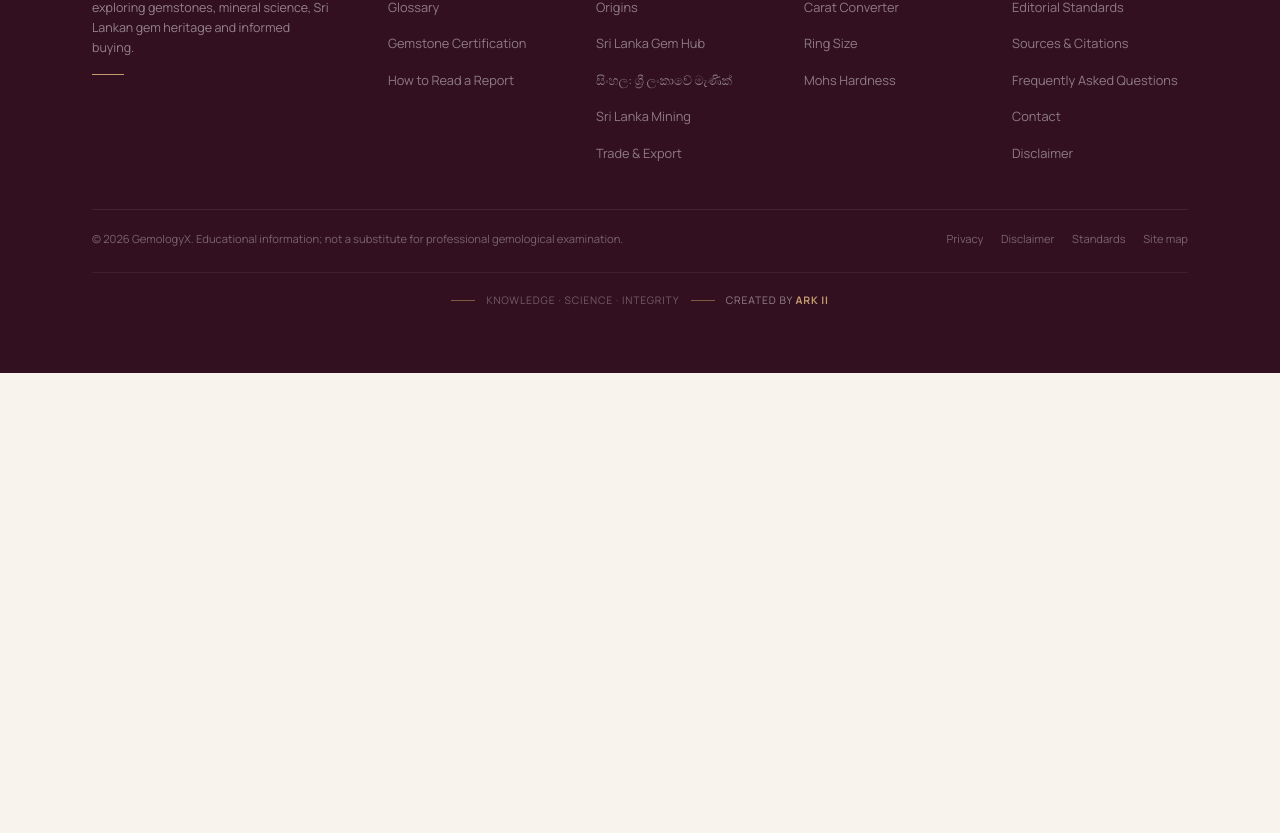
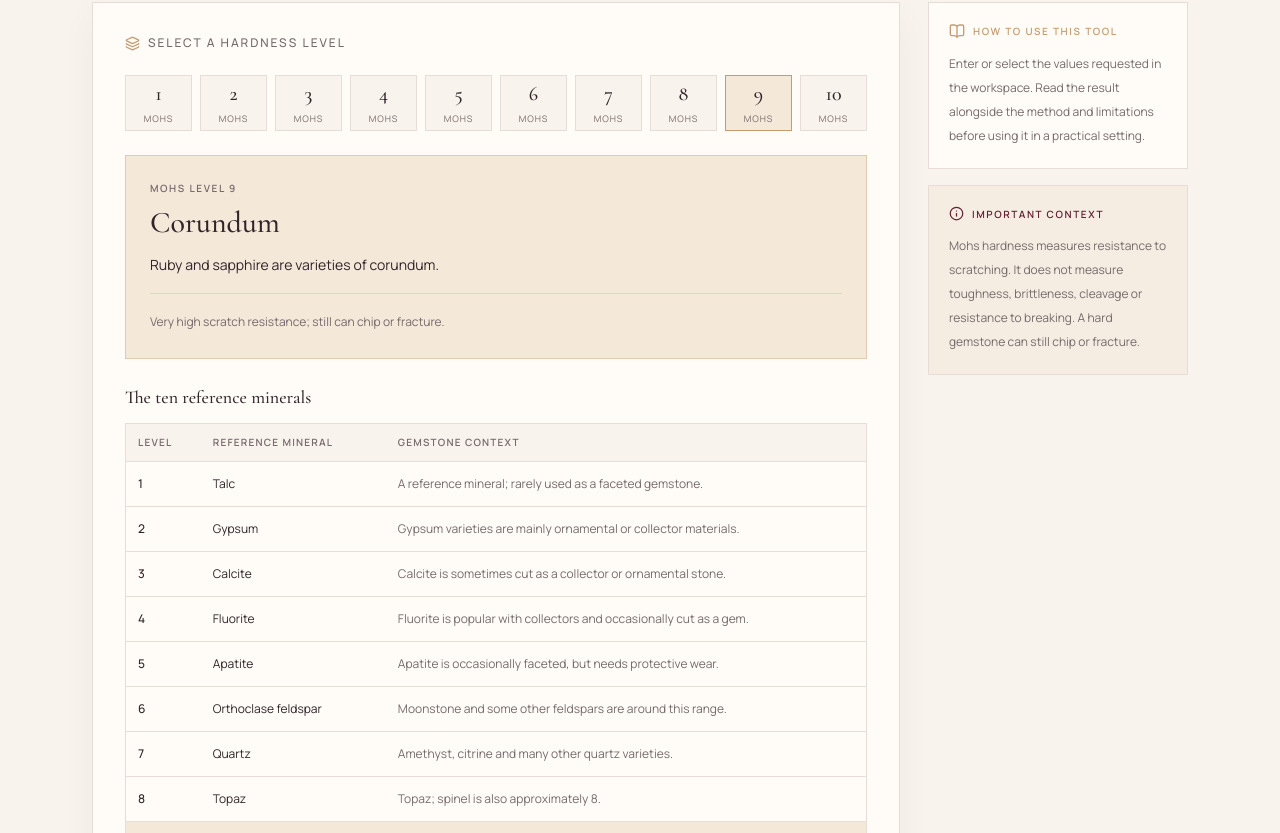
Before and after one commit to LinukaBandara/GemologyX, a Next.js app: page /tools/mohs-hardness in a window 1280 px wide. Shown: the part 427-1260 px from the top of the page. Before the commit the page ends 800 px from the top, so only its background shows below. Built offline with nearby package versions, Linux system fonts and the light colour scheme.

Commit message:
Build interactive Mohs hardness reference tool

```diff
--- /dev/null
+++ b/src/components/tools/mohs-hardness-tool.tsx
@@ -0,0 +1,91 @@
+"use client";
+
+import { useState } from "react";
+import { Info, Layers3 } from "lucide-react";
+import { ToolShell } from "@/components/tool-shell";
+
+const SCALE = [
+  { level: 1, mineral: "Talc", examples: "A reference mineral; rarely used as a faceted gemstone.", note: "Very soft. Easily scratched by many everyday materials." },
+  { level: 2, mineral: "Gypsum", examples: "Gypsum varieties are mainly ornamental or collector materials.", note: "Soft and easily marked; avoid abrasive contact." },
+  { level: 3, mineral: "Calcite", examples: "Calcite is sometimes cut as a collector or ornamental stone.", note: "Can be scratched by a copper coin; handle with care." },
+  { level: 4, mineral: "Fluorite", examples: "Fluorite is popular with collectors and occasionally cut as a gem.", note: "Relatively soft for jewellery and can be scratched by harder dust or minerals." },
+  { level: 5, mineral: "Apatite", examples: "Apatite is occasionally faceted, but needs protective wear.", note: "Moderate-low scratch resistance compared with common jewellery gems." },
+  { level: 6, mineral: "Orthoclase feldspar", examples: "Moonstone and some other feldspars are around this range.", note: "Can be scratched by quartz, which is level 7." },
+  { level: 7, mineral: "Quartz", examples: "Amethyst, citrine and many other quartz varieties.", note: "A common benchmark; quartz can scratch minerals below it." },
+  { level: 8, mineral: "Topaz", examples: "Topaz; spinel is also approximately 8.", note: "Hard, but cleavage can make some stones vulnerable to impact." },
+  { level: 9, mineral: "Corundum", examples: "Ruby and sapphire are varieties of corundum.", note: "Very high scratch resistance; still can chip or fracture." },
+  { level: 10, mineral: "Diamond", examples: "Diamond.", note: "Hardest on the Mohs scale, but not immune to chipping or cleavage." },
+];
+
+export default function MohsHardnessTool() {
+  const [selected, setSelected] = useState(9);
+  const item = SCALE.find((entry) => entry.level === selected) ?? SCALE[8];
+
+  return (
+    <ToolShell
+      title="Mohs Hardness Reference"
+      intro="Explore the ten reference minerals of the Mohs scale and see where familiar gemstones sit in relation to them."
+      note="Mohs hardness measures resistance to scratching. It does not measure toughness, brittleness, cleavage or resistance to breaking. A hard gemstone can still chip or fracture."
+    >
+      <div className="space-y-6">
+        <div className="flex items-center gap-2 text-xs font-medium uppercase tracking-[0.16em] text-muted">
+          <Layers3 size={15} className="text-[var(--gold)]" />
+          Select a hardness level
+        </div>
+
+        <div className="grid grid-cols-5 gap-2 sm:grid-cols-10">
+          {SCALE.map((entry) => (
+            <button
+              key={entry.level}
+              type="button"
+              onClick={() => setSelected(entry.level)}
+              aria-pressed={selected === entry.level}
+              className="flex min-h-14 flex-col items-center justify-center gap-1 border border-border bg-background text-foreground transition-colors hover:border-[var(--gold)] aria-pressed:border-[var(--gold)] aria-pressed:bg-[var(--gold-soft)]"
+            >
+              <span className="font-serif text-xl">{entry.level}</span>
+              <span className="text-[9px] uppercase tracking-[0.1em] text-muted">Mohs</span>
+            </button>
+          ))}
+        </div>
+
+        <div aria-live="polite" className="border border-[var(--gold)]/40 bg-[var(--gold-soft)] p-5 sm:p-6">
+          <p className="text-[10px] font-semibold uppercase tracking-[0.16em] text-muted">Mohs level {item.level}</p>
+          <h3 className="mt-2 font-serif text-2xl font-medium text-foreground sm:text-3xl">{item.mineral}</h3>
+          <p className="mt-3 text-sm leading-6 text-foreground">{item.examples}</p>
+          <p className="mt-4 border-t border-[var(--gold)]/30 pt-4 text-xs leading-6 text-muted">{item.note}</p>
+        </div>
+
+        <div>
+          <h3 className="font-serif text-lg font-medium text-foreground">The ten reference minerals</h3>
+          <div className="mt-3 overflow-x-auto border border-border">
+            <table className="w-full min-w-[440px] border-collapse text-left text-xs">
+              <thead className="bg-background text-[10px] uppercase tracking-[0.12em] text-muted">
+                <tr>
+                  <th className="px-3 py-3 font-semibold">Level</th>
+                  <th className="px-3 py-3 font-semibold">Reference mineral</th>
+                  <th className="px-3 py-3 font-semibold">Gemstone context</th>
+                </tr>
+              </thead>
+              <tbody>
+                {SCALE.map((entry) => (
+                  <tr key={entry.level} className={`border-t border-border ${selected === entry.level ? "bg-[var(--gold-soft)]" : ""}`}>
+                    <td className="px-3 py-3 font-medium">{entry.level}</td>
+                    <td className="px-3 py-3">{entry.mineral}</td>
+                    <td className="px-3 py-3 leading-5 text-muted">{entry.examples}</td>
+                  </tr>
+                ))}
+              </tbody>
+            </table>
+          </div>
+        </div>
+
+        <div className="flex gap-3 border border-border p-4">
+          <Info size={17} className="mt-0.5 shrink-0 text-[var(--gold)]" />
+          <p className="text-xs leading-6 text-muted">
+            The scale is ordinal, not linear: a level 10 mineral is not simply twice as hard as a level 5 mineral. Do not perform scratch tests on finished gemstones or jewellery; they can cause permanent damage. Use this chart as an educational reference, not an identification test.
+          </p>
+        </div>
+      </div>
+    </ToolShell>
+  );
+}
```
